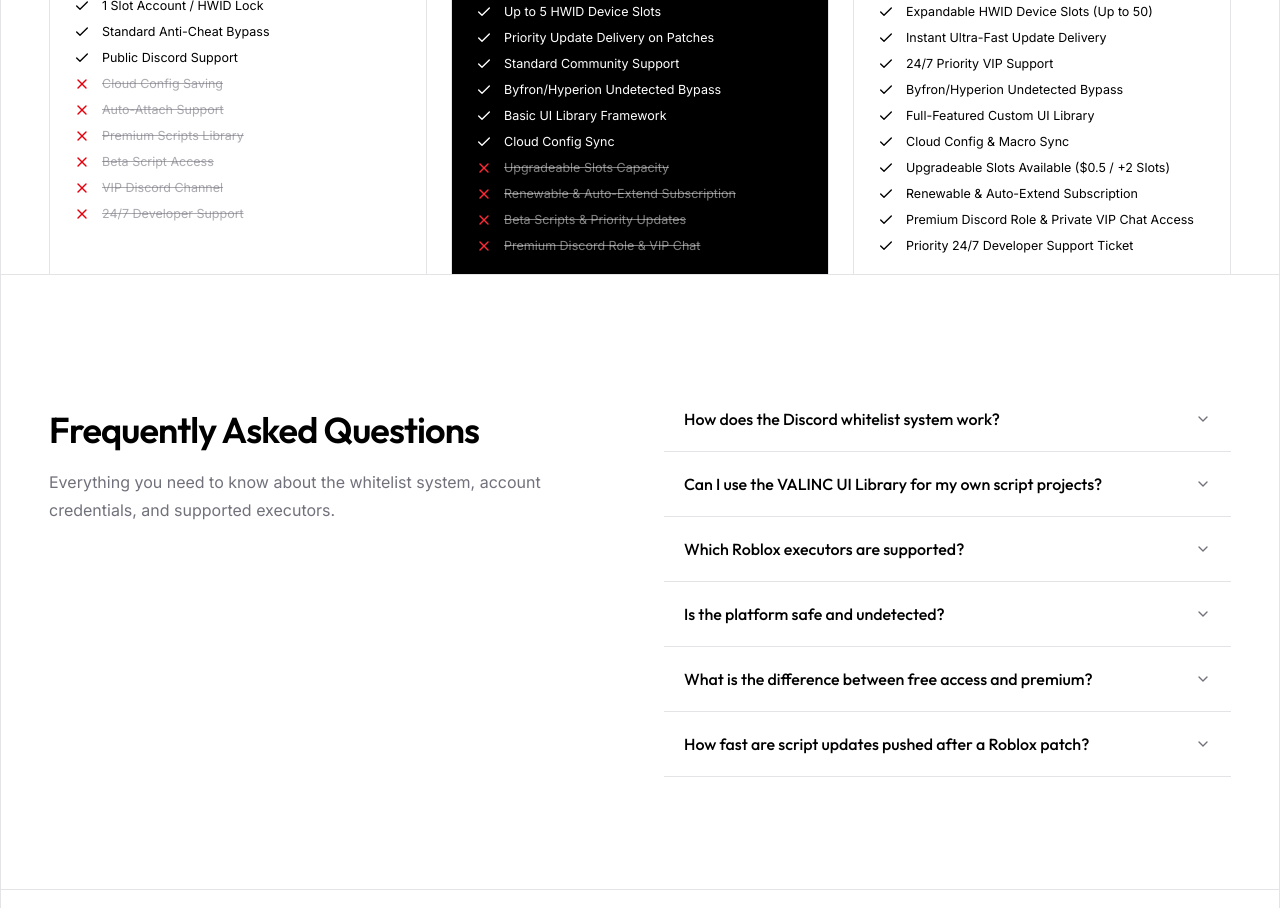
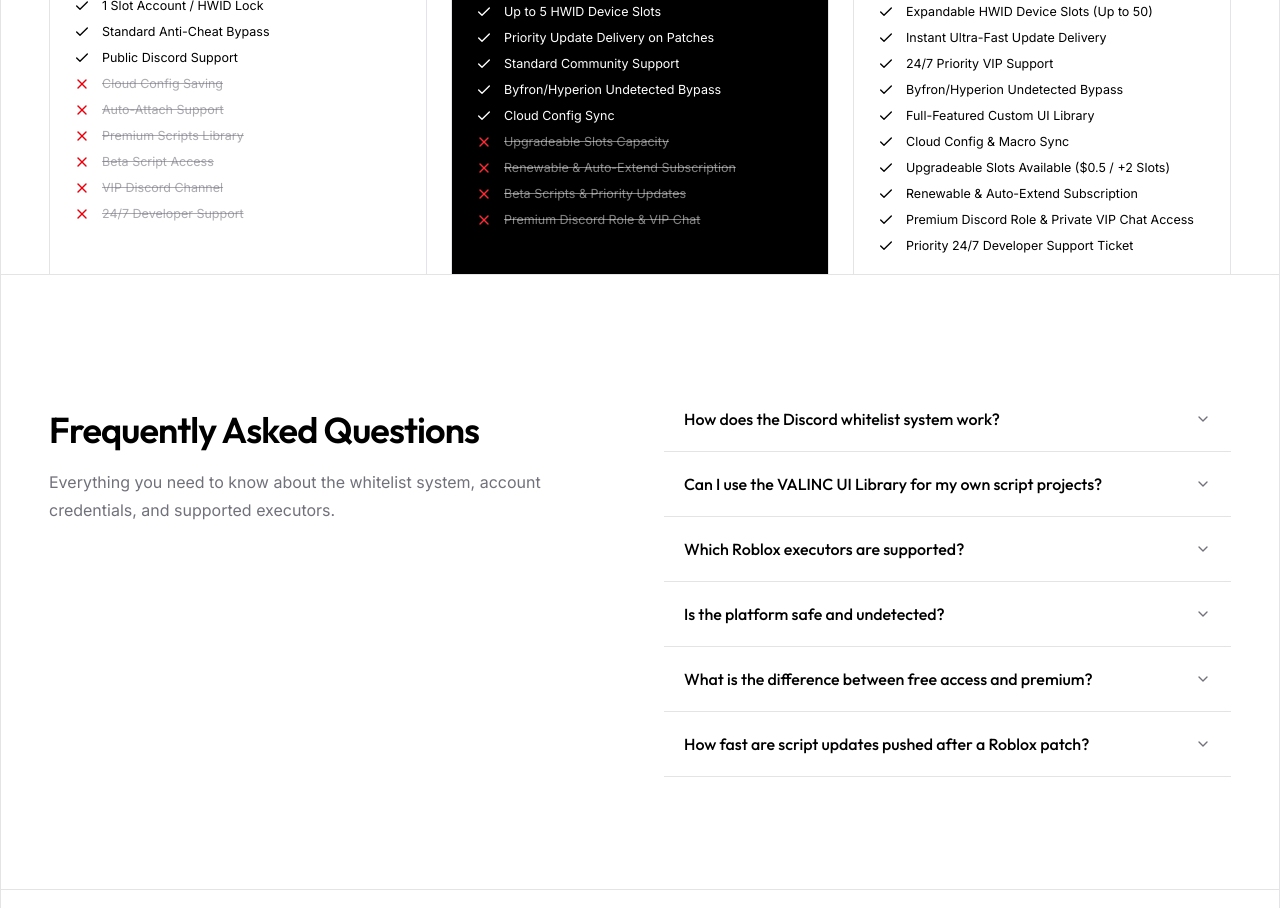
Before and after one commit to valincia19/syndicate, a Next.js app in the folder frontend/: page / in a window 1280 px wide. Shown: the part 5500-6408 px from the top of the page. Built offline with nearby package versions, Linux system fonts and the light colour scheme; no server answers.

Commit message:
refactor: remove Basic UI Library Framework feature from Premium plan

```diff
--- a/frontend/src/app/(portal)/portal/payment/page.tsx
+++ b/frontend/src/app/(portal)/portal/payment/page.tsx
@@ -30,7 +30,7 @@ const BASE_API = process.env.NEXT_PUBLIC_API_URL || "http://localhost:5000"
 const PLAN_FEATURES: Record<string, string[]> = {
   premium: [
     "planPremFeat1","planPremFeat2","planPremFeat3","planPremFeat4",
-    "planPremFeat5","planPremFeat6","planPremFeat7","planPremFeat8",
+    "planPremFeat5","planPremFeat6","planPremFeat8",
   ],
   pro: [
     "planProFeat1","planProFeat2","planProFeat3","planProFeat4",
--- a/frontend/src/components/landing/pricing-section.tsx
+++ b/frontend/src/components/landing/pricing-section.tsx
@@ -163,7 +163,6 @@ export default function PricingSection() {
     { text: t("planPremFeat4"), unlocked: true },
     { text: t("planPremFeat5"), unlocked: true },
     { text: t("planPremFeat6"), unlocked: true },
-    { text: t("planPremFeat7"), unlocked: true },
     { text: t("planPremFeat8"), unlocked: true },
     { text: t("planPremFeat9"), unlocked: false },
     { text: t("planPremFeat10"), unlocked: false },
```
